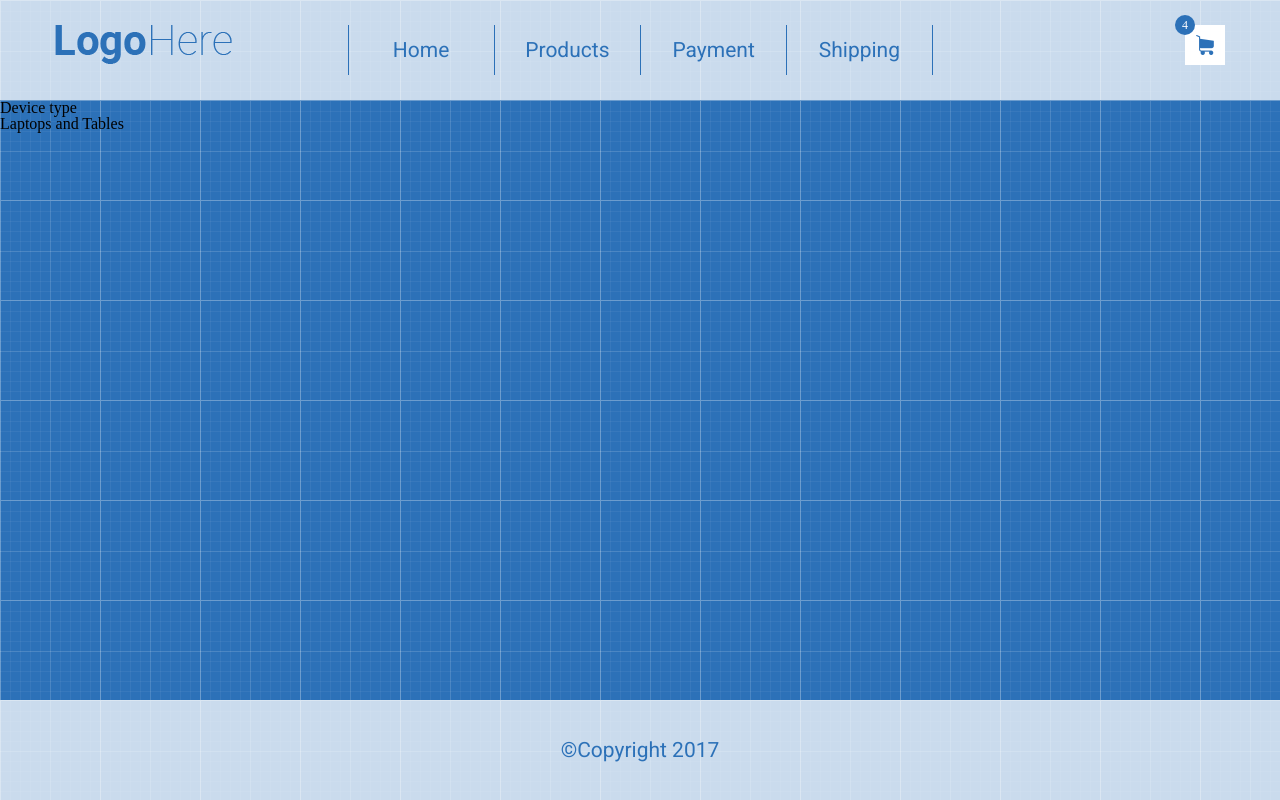
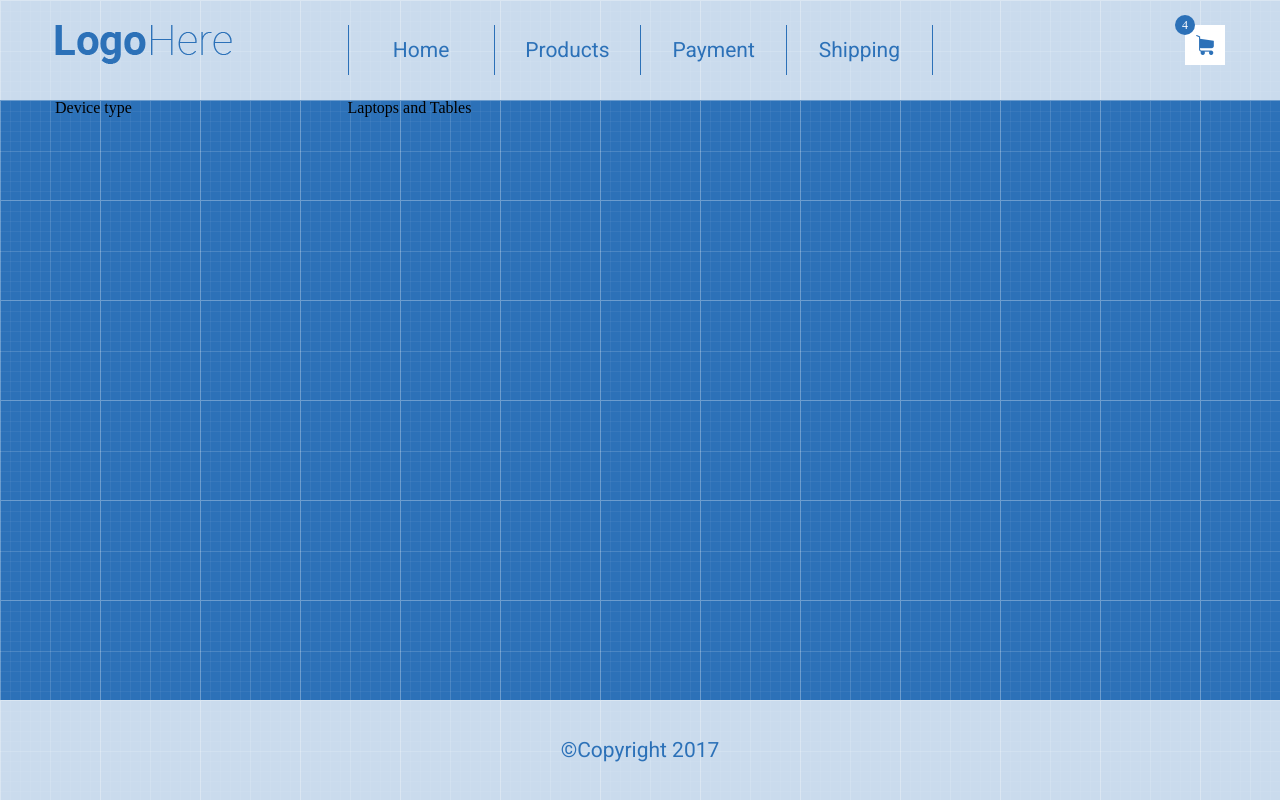
Before and after one commit to GluVlad/Project-1, a plain HTML site: page index.html in a window 1280 px wide. Drawn offline with Linux system fonts and the light colour scheme.

Commit message:
add conteiner in main

```diff
--- a/index.html
+++ b/index.html
@@ -42,13 +42,16 @@
 						</div>
 					</div>
 				</div>
+
 			</div>
 		</div>
 	</header>
 	<main class="main">
-		<div>
-			<div>Device type</div>
-			<div>Laptops and Tables</div>
+		<div class="conteiner">
+			<div class="row">
+				<div class="col-lg-3" >Device type</div>
+				<div class="col-lg-9" >Laptops and Tables</div>
+			</div>
 		</div>
 	</main>
 	<footer class="footer">
--- a/style.css
+++ b/style.css
@@ -22,6 +22,9 @@ body {
 }
 .col-lg-6 {
 	width: 50%;
+}
+.col-lg-9 {
+	width: 75%;
 }
 header {
 	padding: 25px 0;
```
